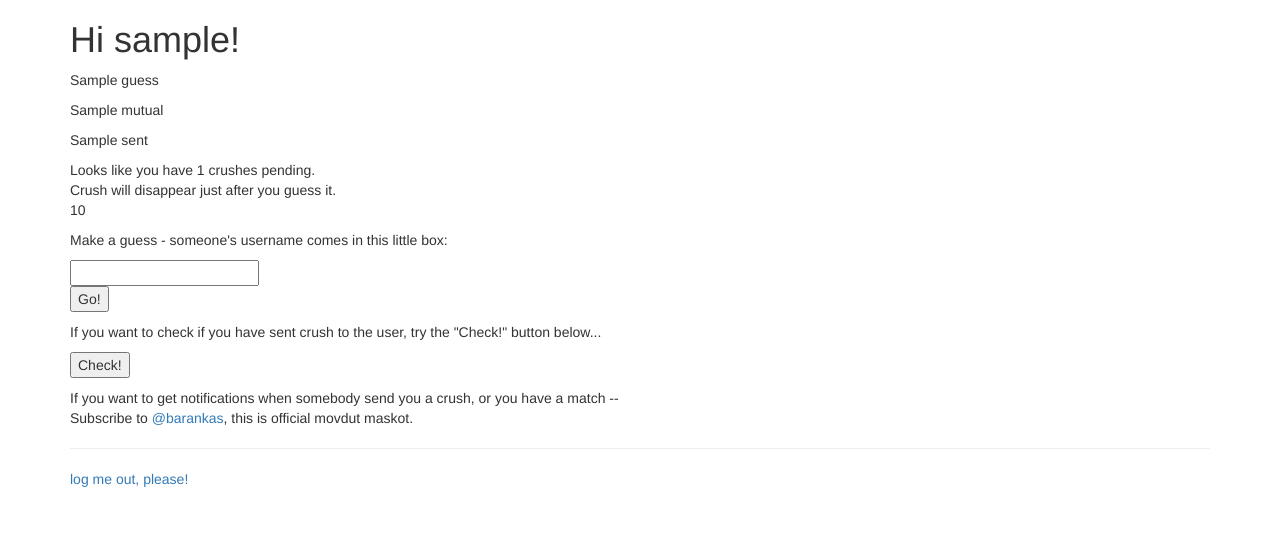
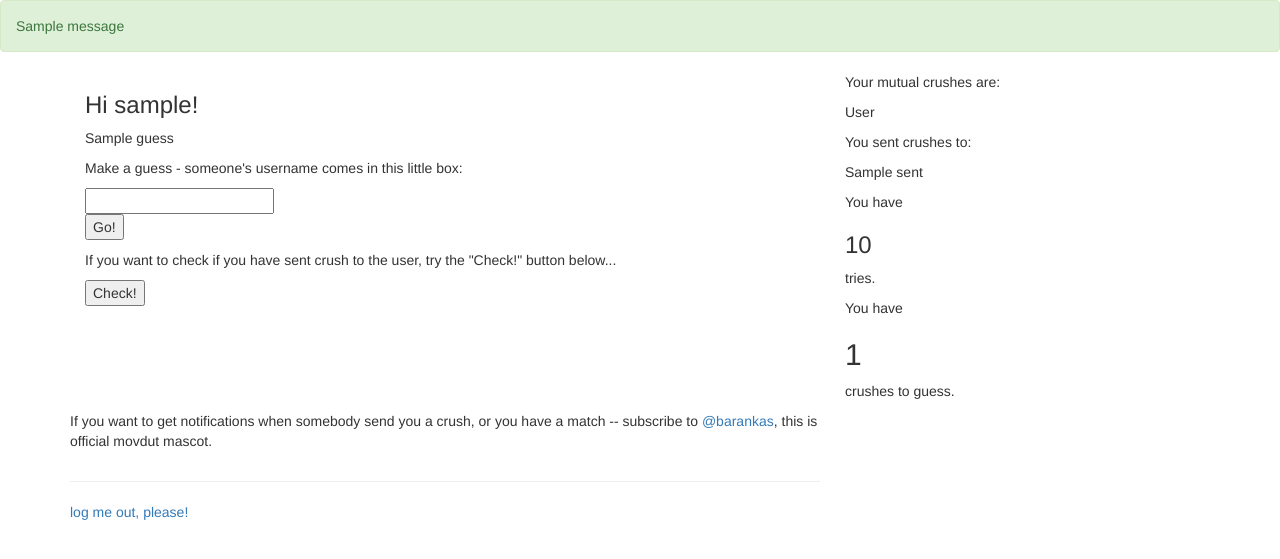
Before and after one commit to vadika/movdut, a Flask app: template templates/main.html in a window 1280 px wide. Shown: the top 559 px of the page. Run offline with Flask 2, Linux system fonts and the light colour scheme; the template is opened without the code that fills it: most values are stand-ins (such as "Sample title", 1, 10 or a date in 2020); one stand-in notice (Sample message) is shown; parts of the project's set-up code (start-up, migrations or seed data) failed here and were passed over; some libraries are stand-ins or nearby versions.

Commit message:
bootstrap refactor commit #3 - main page

```diff
--- a/main.py
+++ b/main.py
@@ -1,5 +1,5 @@
 from flask import Flask
-from flask import request, redirect, session, render_template
+from flask import request, redirect, session, render_template, flash
 from flask_bootstrap import Bootstrap
 import hashlib
 import urllib
@@ -186,25 +186,31 @@ def crush_ismutal(login,crush):
         return False
     return False
 
+# TODO:
+# Nm, [18.03.17 16:42]
+# Your mutal crushes are with .
+# наверное, не надо эту строку показывать, если нет mutual crushes (и опечатка, btw)
+# и с You have sent crushes to . то же самое
+# или You haven't sent any
+
+
 def crush_mutual(login):
-    mutualcrushes = "Your mutal crushes are with "
+    mutualcrushes = []
     try:
         for i in r.lrange(login + "+mutual", 0, -1):
-            mutualcrushes += "@" + decrypt(i, login) + " "
-        mutualcrushes += "."
+            mutualcrushes.append("@" + decrypt(i, login) + " ")
     except:
-        mutualcrushes = "No mutal cruses yet :("
+        mutualcrushes = ["No one yet"]
     return mutualcrushes
 
 
 def crush_sent(login):
-    sentcrushes = "You have sent crushes to  "
+    sentcrushes = []
     try:
         for i in r.lrange(login + "+tries", 0, -1):
-            sentcrushes += "@" + decrypt(i, login) + " "
-        sentcrushes += "."
+            sentcrushes.append( "@" + decrypt(i, login) + " ")
     except:
-        sentcrushes = "You haven't sent crushes to anyone :("
+        sentcrushes = ["no one :("]
     return sentcrushes
 
 
@@ -229,10 +235,7 @@ def process():
     if 'login' in session:
         login = session['login']
 
-        if crush_tries(login) > 0:
-            tries = "You have " + str(crush_tries(login)) + " tries left."
-        else:
-            tries = "You have no tries left :(, try again in a couple of days"
+        tries = crush_tries(login)
 
         return render_template('main.html', login=login, num=crush_num(login), guess="", tries=tries,
                                mutual=crush_mutual(login), sent=crush_sent(login))
@@ -281,14 +284,14 @@ def makeguess():
             else:
                 guessorfail = crush + " doesn't exist or deleted on Mokum, so may be another try?"
 
-        if crush_tries(login) > 0:
-            tries = "You have " + str(crush_tries(login)) + " tries left."
-        else:
-            tries = "You have no tries left :(, try again in a couple of days"
 
+        tries=crush_tries(login)
+
+        flash(guessorfail)
         return render_template("main.html", login=login, num=crush_num(login), guess=guessorfail, tries=tries,
                                mutual=crush_mutual(login), sent=crush_sent(login))
     else:
+        flash(guessorfail)
         return render_template('login.html')
 
 
--- a/templates/login.html
+++ b/templates/login.html
@@ -25,10 +25,10 @@
                 <form action="/signup" method="post">
                     <div class="form-group">
                         <label for="inputAPI">
-                            Auth via <a href="https://mokum.place/settings/apitokens">Mokum.place API token</a>
+                            Auth via <a href="https://mokum.place/settings/apitokens">Mokum.place API token:</a>
                         </label>
                         <input type="password" name="apikey" class="form-control" id="inputAPI"></input>
-                        <button type="submit" class="btn btn-default">Sign in</button>
+                        <button type="submit" class="btn btn-lg btn-primary btn-block">Sign in</button>
                     </div>
                 </form>
             </div>
--- a/templates/main.html
+++ b/templates/main.html
@@ -1,35 +1,37 @@
 {% extends "bootstrap/base.html" %}
+
+
 
 {% block navbar %}
     <div class="navbar navbar-fixed-top">
-        <!-- ... -->
+
     </div>
 {% endblock %}
 
 {% block content %}
+
+    {% with messages = get_flashed_messages(with_categories=true) %}
+        {% if messages %}
+            <div class="alert alert-{{ messages.0.0 }}" role="alert">
+                {% for category, message in messages %}
+                    {{ message }} </br>
+                {% endfor %}
+            </div>
+        {% endif %}
+    {% endwith %}
+
+
     <div class="container">
-        <h1>Hi {{ login }}! </h1>
+        <div class="col-md-8">
+            <h3>Hi {{ login }}! </h3>
 
             <p>
                 {{ guess }}
                 <br>
             </p>
 
-        <p>
-            {{ mutual }}
-            <br>
-        </p>
 
-        <p>
-            {{ sent }}
-            <br>
-        </p>
 
-        Looks like you have {{ num }} crushes pending.<br>
-        Crush will disappear just after you guess it.<br>
-        <p>
-            {{ tries }}
-        </p>
 
 
             <form action="/guessortry" method="post">
@@ -45,14 +47,52 @@
                     <input type="submit" name="submit" value="Check!"></input>
                 <p>
             </form>
+        </div>
+        <div class="col-md-4">
+            <p>
+                Your mutual crushes are:
+                <ul class="list-unstyled">
+                {% for mutualnames in mutual %}
+                <li>{{ mutualnames }}</li>
+                {% endfor %}
+                </ul>
+            </p>
 
             <p>
-            If you want to get notifications when somebody send you a crush, or you have a match --<br>
-            Subscribe to <a href="https://mokum.place/barankas">@barankas</a>, this is official movdut maskot.
+            You sent crushes to:
+                <ul class="list-unstyled">
+                {%  for sentnames in sent %}
+                <li>{{ sentnames }}</li>
+                {% endfor %}
+                </ul>
+            </p>
+
             <p>
+                {% if tries >0 %}
+                    You have <h3>{{ tries }}</h3> tries.
+                {% else %}
+                    You have no tries left :(, try again in a couple of days.
+                {% endif %}
+            </p>
 
+            <p>
+            You have <h2>{{ num }}</h2> crushes to guess.
+            </p>
+
+        </div>
+        <div class="row">
+            <div class="col-md-8">
+                <p>
+                    If you want to get notifications when somebody send you a crush, or you have a match --
+                    subscribe to <a href="https://mokum.place/barankas">@barankas</a>, this is official movdut masсot.
+                </p>
+            </div>
+        </div>
+        <div class="row">
+            <div class="col-md-8">
                 <hr>
                 <a href="/logout">log me out, please!</a>
-
+            </div>
+        </div>
     </div>
 {% endblock %}
```
Lines whose indentation alone changed are shown as unchanged.
